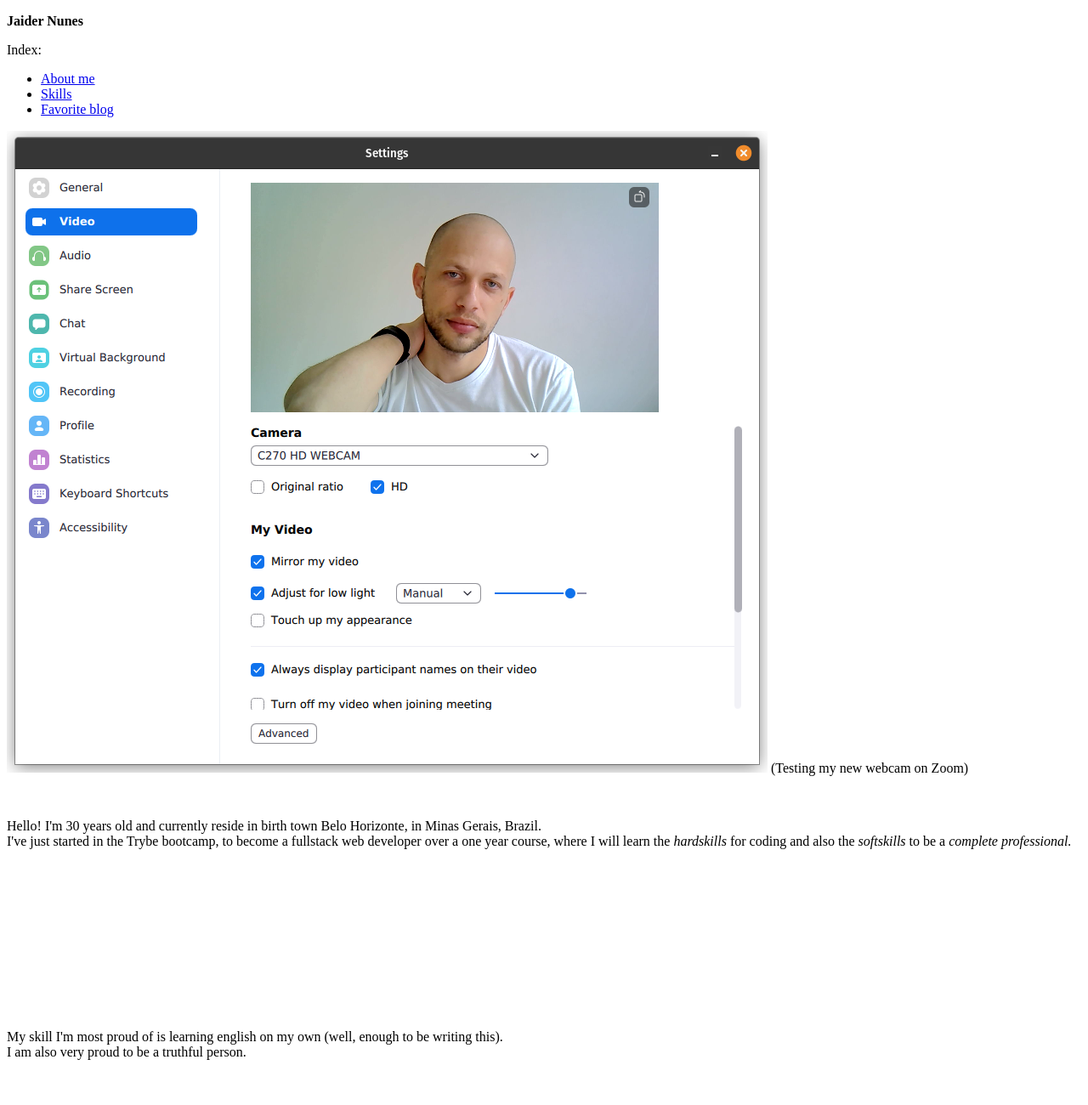
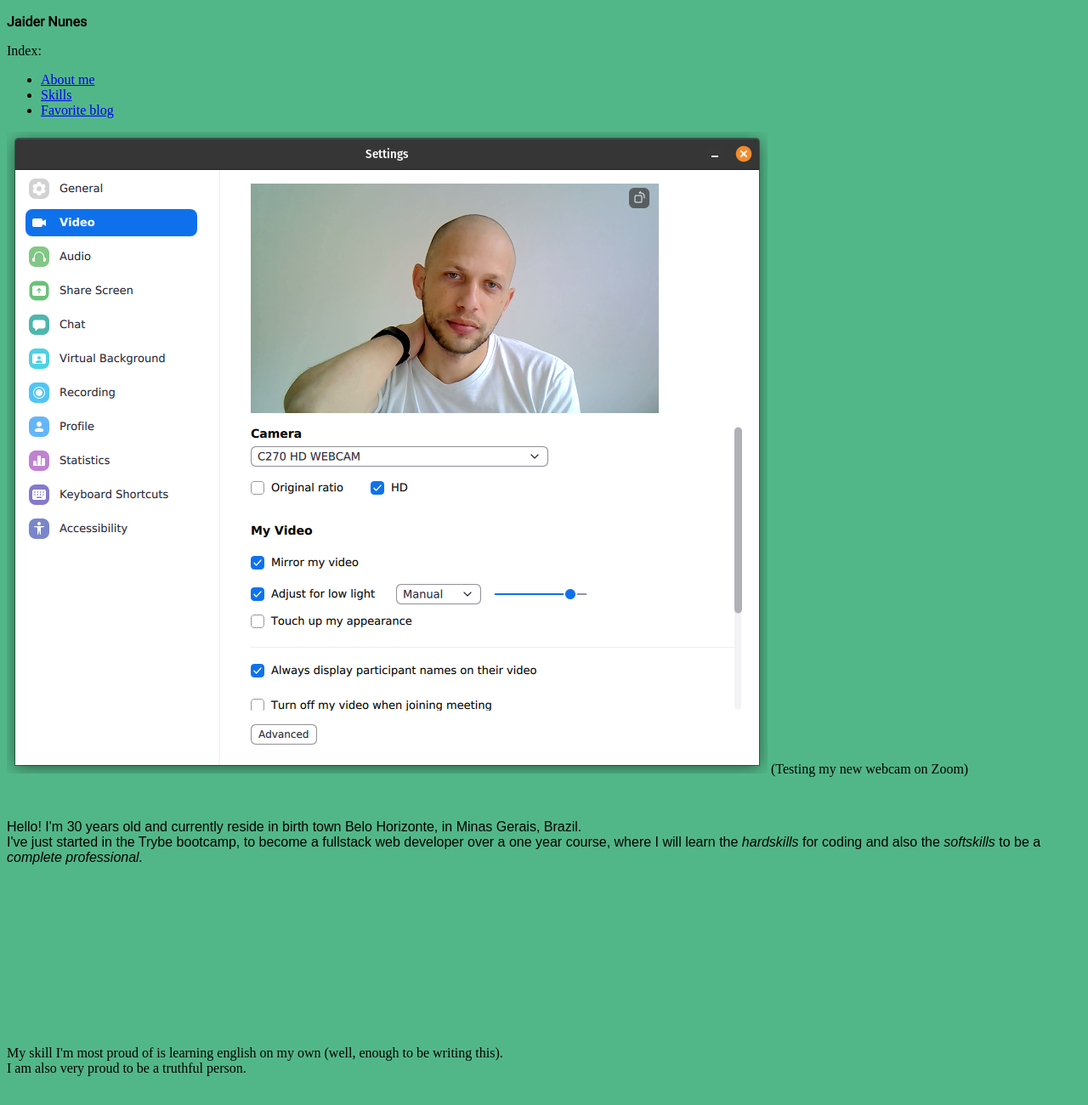
Before and after one commit to jaidernunes/3.1-trybe-exercises, a plain HTML site: page index.html in a window 1280 px wide. Shown: the top 1300 px of the page at 85% size. Drawn offline with Linux system fonts and the light colour scheme.

Commit message:
css styling - requires list

```diff
--- a/index.html
+++ b/index.html
@@ -2,10 +2,24 @@
 <!DOCTYPE html>
 <html lang="en">
 <head>
+    <link rel="preconnect" href="https://fonts.googleapis.com">
+<link rel="preconnect" href="https://fonts.gstatic.com" crossorigin>
+<link href="https://fonts.googleapis.com/css2?family=Roboto:wght@100;300;400&display=swap" rel="stylesheet">
     <meta charset="UTF-8">
     <meta http-equiv="X-UA-Compatible" content="IE=edge">
     <meta name="viewport" content="width=device-width, initial-scale=1.0">
     <title>Jaider Nunes's WebPortfolio - Trybe</title>
+        <style>
+        #top{
+            font-family: Roboto, sans-serif;
+        }
+        #about{
+            font-family: sans-serif;
+        }
+        body{
+            background-color: rgb(82, 183, 136);
+        }
+    </style>
 </head>
 <body>
     <!-- *Seu nome completo; -->
```
